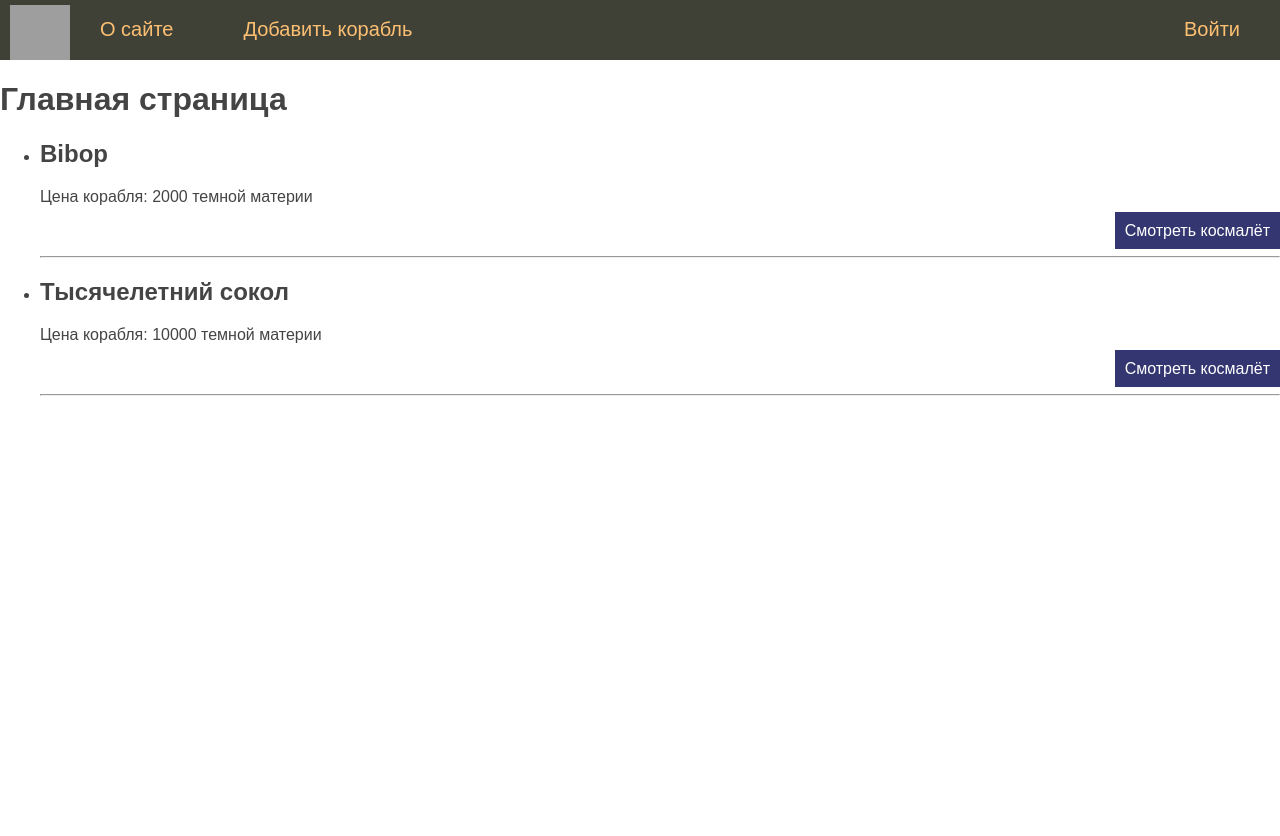
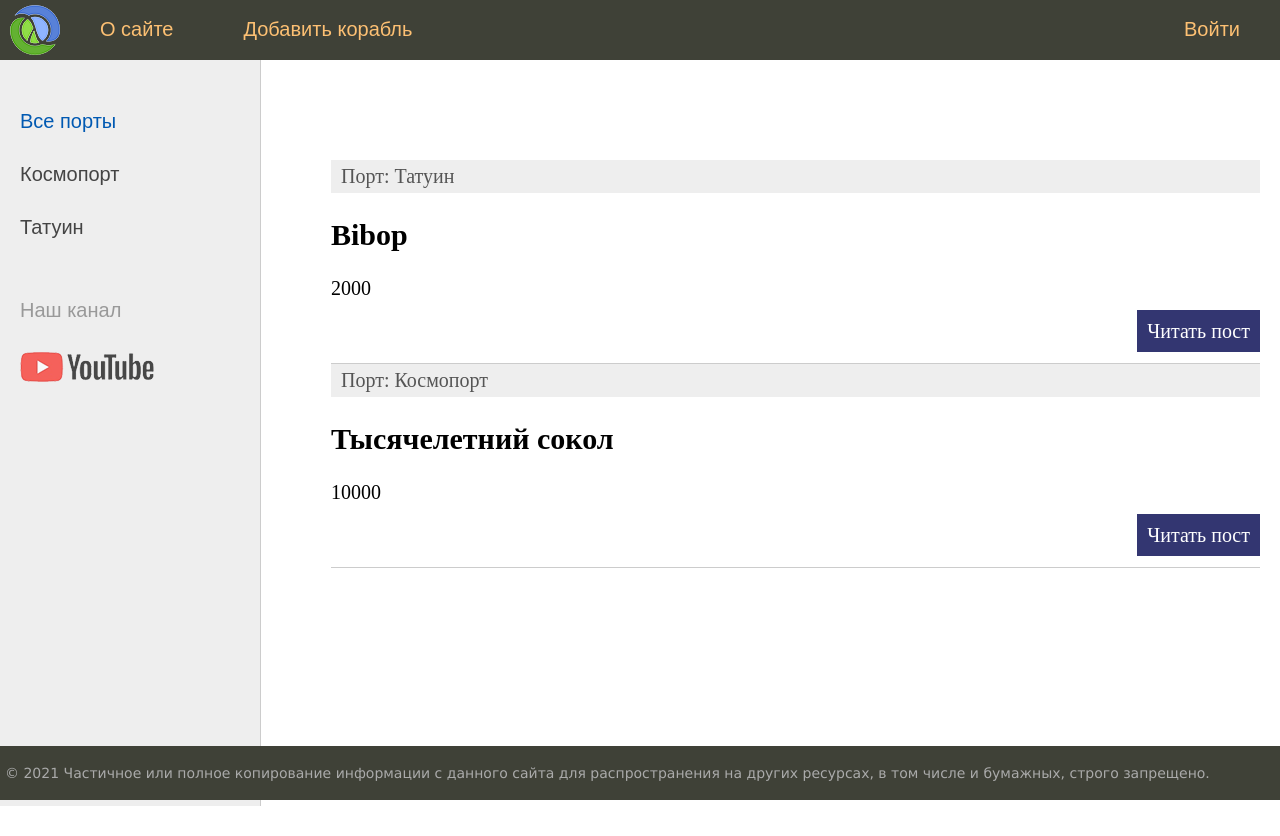
Before and after one commit to Student-Yandex-Razlivskii/TravelExpress, a Django app: page / in a window 1280 px wide. Before the commit the page ends 396 px from the top, so only its background shows below. Run offline with Django 5.2, Linux system fonts and the light colour scheme; data comes from the database, SQL or seed files in the repository; grey boxes are pictures that could not be loaded.

Commit message:
Добавление портов и фотграфий

```diff
--- a/TravelExpress/Bibop/admin.py
+++ b/TravelExpress/Bibop/admin.py
@@ -9,10 +9,10 @@
 
 
 class ShipAdmin(admin.ModelAdmin):
-  list_display = ('id', 'name', 'Price')
+  list_display = ('id', 'name', 'price')
   list_display_links = ('id', 'name')
-  search_fields = ('name', 'Price')
-  list_editable = ('Price',)
+  search_fields = ('name', 'price')
+  list_editable = ('price',)
 
 class PortAdmin(admin.ModelAdmin):
   list_display = ('id', 'name')
--- a/TravelExpress/Bibop/models.py
+++ b/TravelExpress/Bibop/models.py
@@ -3,10 +3,11 @@
 
 class Ships(models.Model):
   name = models.CharField(max_length=255, verbose_name="Имя корабля")
-  Price = models.IntegerField(verbose_name="Цена")
-  departure_port_id = models.ForeignKey('Ports', on_delete=models.PROTECT, verbose_name="Порт")
-  captain_id = models.ForeignKey('Captains', on_delete=models.PROTECT, verbose_name="Капитан")
-  traveler_id = models.ForeignKey('Travelers', on_delete=models.PROTECT, verbose_name="Путешественник")
+  price = models.IntegerField(verbose_name="Цена")
+  photo = models.ImageField(upload_to="photos/%Y/%m/%d/", null=True, verbose_name="Фото")
+  port = models.ForeignKey('Ports', on_delete=models.PROTECT, verbose_name="Порт")
+  captain = models.ForeignKey('Captains', on_delete=models.PROTECT, verbose_name="Капитан")
+  traveler = models.ForeignKey('Travelers', on_delete=models.PROTECT, verbose_name="Путешественник")
 
   def __str__(self):
     return self.name
@@ -17,10 +18,10 @@
   class Meta:
     verbose_name = 'Известные корабли'
     verbose_name_plural = 'Известные корабли'
-    ordering = ['Price','name']
+    ordering = ['price','name']
 
 class Ports(models.Model):
-  name = models.CharField(max_length=255, verbose_name="Имя порта")
+  name = models.CharField(max_length=255, db_index=True, verbose_name="Имя порта")
 
   def __str__(self):
     return self.name
@@ -31,7 +32,7 @@
   class Meta:
     verbose_name = 'Известные порты'
     verbose_name_plural = 'Известные порты'
-    ordering = ['name']
+    ordering = ['id']
 
 class Captains(models.Model):
   name = models.CharField(max_length=255, verbose_name="Имя капитана")
--- a/TravelExpress/Bibop/templates/Travels/about.html
+++ b/TravelExpress/Bibop/templates/Travels/about.html
@@ -1,6 +1,6 @@
 {% extends "Travels/base.html"  %}
 
 {% block content %}
-<h1>{{ title }}</h1>
-<p>Содержание страницы о сайте
+<h1>{{title}}</h1>
+<p>Содержимое страницы о сайте
 {% endblock %}
--- a/TravelExpress/Bibop/templates/Travels/base.html
+++ b/TravelExpress/Bibop/templates/Travels/base.html
@@ -3,16 +3,20 @@
 <!DOCTYPE html>
 <html>
 <head>
-    <meta charset="UTF-8">
-    <title>{{ title }}</title>
+	<title>{{title}}</title>
 	<link type="text/css" href="{% static 'Travels/css/styles.css' %}" rel="stylesheet" />
+	<meta http-equiv="Content-Type" content="text/html; charset=utf-8">
+	<link rel="shortcut icon" href="{% static 'Travels/images/main.ico' %}" type="image/x-icon"/>
+	<meta name="viewport" content="width=device-width, initial-scale=1.0">
 </head>
 <body>
+<table class="table-page" border=0 cellpadding="0" cellspacing="0">
+<tr><td valign=top>
 {% block mainmenu %}
 		<div class="header">
 			<ul id="mainmenu" class="mainmenu">
 			<li class="logo"><a href="{% url 'home' %}"><div class="logo"></div></a></li>
-        {% for m in menu%}
+{% for m in menu %}
 	{% if not forloop.last %}
 			<li><a href="{% url m.url_name %}">{{m.title}}</a></li>
 	{% else %}
@@ -20,11 +24,51 @@
 	{% endif %}
 {% endfor %}
 			</ul>
-
+			<div class="clear"></div>
 		</div>
 {% endblock mainmenu %}
 
+
+<table class="table-content" border=0 cellpadding="0" cellspacing="0">
+<tr>
+<!-- Sidebar слева -->
+	<td valign="top" class="left-chapters">
+	<ul id="leftchapters">
+{% if port_selected == 0 %}
+		<li class="selected">Все порты</li>
+{% else %}
+		<li><a href="{% url 'home' %}">Все порты</a></li>
+{% endif %}
+
+{% show_ports port_selected=port_selected %}
+
+		<li class="share">
+		<p>Наш канал</p>
+		<a class="share-yt" href="#" target="_blank" rel="nofollow"></a>
+		</li>
+	</ul>
+</td>
+<!-- Конец Sidebar'а -->
+<td valign="top" class="content">
+	<!-- Хлебные крошки -->
+	{% block breadcrumbs %}
+	{% endblock %}
+
+<!-- Блок контента -->
+	<div class="content-text">
 {% block content %}
 {% endblock %}
+	</div>
+<!-- Конец блока контента -->
+
+</td></tr></table>
+</td></tr>
+<!-- Footer -->
+<tr><td valign=top>
+	<div id="footer">
+		<p>&copy; 2021 Частичное или полное копирование информации с данного сайта для распространения на других ресурсах, в том числе и бумажных, строго запрещено.</p>
+	</div>
+</td></tr></table>
+<!-- Конец footer'а и страницы -->
 </body>
 </html>
--- a/TravelExpress/Bibop/templates/Travels/index.html
+++ b/TravelExpress/Bibop/templates/Travels/index.html
@@ -1,17 +1,23 @@
 {% extends "Travels/base.html"  %}
-{% load Bibop_tags %}
 
 {% block content %}
-<h1>{{ title }}</h1>
-{% getship as ships%}
-<ul>
-  {% for p in ships %}
-  <li>
-    <h2>{{p.name}}</h2>
-    <p>Цена корабля: {{p.Price}} темной материи</p>
-    <p class="link-read-post"><a href="{{ p.get_absolute_url }}">Смотреть космалёт</a></p>
-    <hr>
-  </li>
-  {% endfor %}
+<ul class="list-articles">
+	{% for p in posts %}
+			<li><div class="article-panel">
+	<p class="first">Порт: {{p.port}}</p>
+</div>
+
+{% if p.photo %}
+	<p><img class="img-article-left thumb" src="{{p.photo.url}}"></p>
+{% endif %}
+
+				<h2>{{p.name}}</h2>
+	{% autoescape on %}
+	{{p.price|linebreaks|truncatewords:50}}
+	{% endautoescape %}
+			<div class="clear"></div>
+			<p class="link-read-post"><a href="{{ p.get_absolute_url }}">Читать пост</a></p>
+			</li>
+	{% endfor %}
 </ul>
 {% endblock %}
--- /dev/null
+++ b/TravelExpress/Bibop/templates/Travels/list_ports.html
@@ -0,0 +1,7 @@
+{% for c in ports %}
+	{% if c.pk == port_selected %}
+		<li class="selected">{{c.name}}</li>
+	{% else %}
+		<li><a href="{{ c.get_absolute_url }}">{{c.name}}</a></li>
+	{% endif %}
+{% endfor %}
--- a/TravelExpress/Bibop/templatetags/Bibop_tags.py
+++ b/TravelExpress/Bibop/templatetags/Bibop_tags.py
@@ -3,6 +3,18 @@
 
 register = template.Library()
 
-@register.simple_tag(name='getship')
-def get_ships():
-  return Ships.objects.all()
+@register.simple_tag(name='getports')
+def get_ports(filter=None):
+    if not filter:
+        return Ports.objects.all()
+    else:
+        return Ports.objects.filter(pk=filter)
+
+@register.inclusion_tag('Travels/list_ports.html')
+def show_ports(sort=None, port_selected=0):
+    if not sort:
+        ports = Ports.objects.all()
+    else:
+        ports = Ports.objects.order_by(sort)
+
+    return {"ports": ports, "port_selected": port_selected}
--- a/TravelExpress/Bibop/views.py
+++ b/TravelExpress/Bibop/views.py
@@ -1,5 +1,5 @@
-from django.http import HttpResponse
-from django.shortcuts import render
+from django.http import Http404, HttpResponse
+from django.shortcuts import get_object_or_404, render
 
 from .models import *
 menu = [{'title': "О сайте", 'url_name': 'about'},
@@ -8,17 +8,28 @@
         ]
 
 def index(request):
+  posts = Ships.objects.all()
 
   context = {
-
+    'posts': posts,
     'menu': menu,
-    'title': 'Главная страница'
+    'title': 'Главная страница',
+    'port_selected': 0,
   }
 
   return render(request, 'Travels/index.html', context=context)
 
 def about(request):
-  return render(request, 'Travels/about.html', {'title': 'О сайте'})
+  context = {
+
+    'menu': menu,
+    'title': 'О нашем сайте'
+  }
+
+  return render(request, 'Travels/about.html', context=context)
+
+
+
 
 def add(request):
   return HttpResponse("Добавление корабля")
@@ -27,13 +38,24 @@
   return HttpResponse("Авторизация")
 
 def show_ship(request, ship_id):
-  return HttpResponse(f"Отображение корабля с id = {ship_id}")
+  ship = get_object_or_404(Ships, pk=ship_id)
 
 def show_traveler(request, traveler_id):
   return HttpResponse(f"Отображение корабля с id = {traveler_id}")
 
 def show_port(request, port_id):
-  return HttpResponse(f"Отображение корабля с id = {port_id}")
+   posts = Ships.objects.filter(port=port_id)
+   if len(posts) == 0:
+        raise Http404()
+
+   context = {
+        'posts': posts,
+        'menu': menu,
+        'title': 'Отображение по рубрикам',
+        'cat_selected': port_id,
+    }
+   return render(request, 'Travels/index.html', context=context)
+
 
 def show_сaptain(request, сaptain_id):
   return HttpResponse(f"Отображение корабля с id = {сaptain_id}")
```
Also changed, not shown: TravelExpress/Bibop/templates/Travels/post.html (added, +8 -0 lines), TravelExpress/Bibop/static/Travels/images/blockquote.png (added), TravelExpress/Bibop/static/Travels/images/btn_yt.png (added), TravelExpress/Bibop/static/Travels/images/logo.png (added), TravelExpress/Bibop/static/Travels/images/main.ico (added), TravelExpress/Bibop/static/Travels/images/share_yt.png (added), TravelExpress/Bibop/static/Travels/images/smallmenu.png (added), TravelExpress/db.sqlite3, TravelExpress/media/photos/20171114183759db6b59145c.png (added), TravelExpress/media/photos/bebop-schematics-1.jpg (added). Lines whose indentation alone changed are shown as unchanged.
